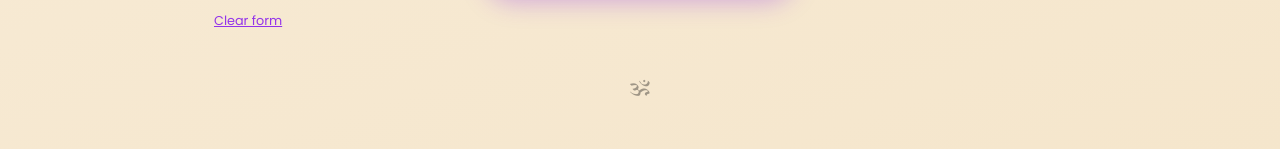
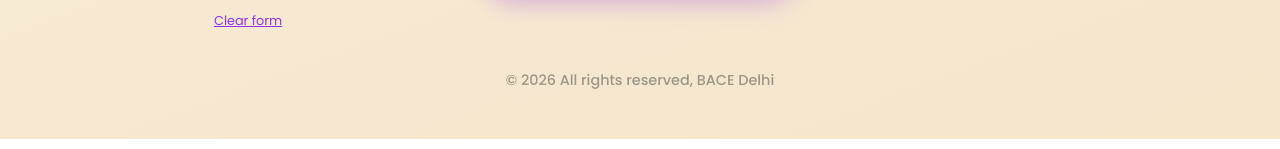
Before and after one commit to samanya31/tidc2026, a React (Vite) app: page / in a window 1280 px wide. Shown: the part 2445-2594 px from the top of the page. Built offline with nearby package versions, Linux system fonts and the light colour scheme; no server answers.

Commit message:
Add files via upload

```diff
--- a/src/pages/RegistrationForm.tsx
+++ b/src/pages/RegistrationForm.tsx
@@ -228,7 +228,7 @@ const RegistrationForm = () => {
           <button type="button" className="clear-link" onClick={handleClear}>Clear form</button>
         </div>
 
-        <div className="footer-om">🕉</div>
+        <div className="footer-om" style={{ fontSize: '0.9rem', fontWeight: 500 }}>© 2026 All rights reserved, BACE Delhi</div>
       </form>
     </>
   );
```
